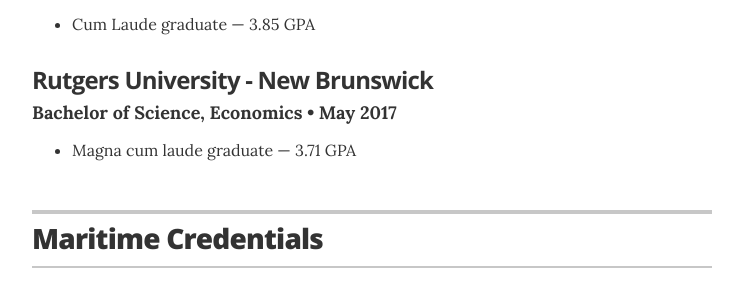
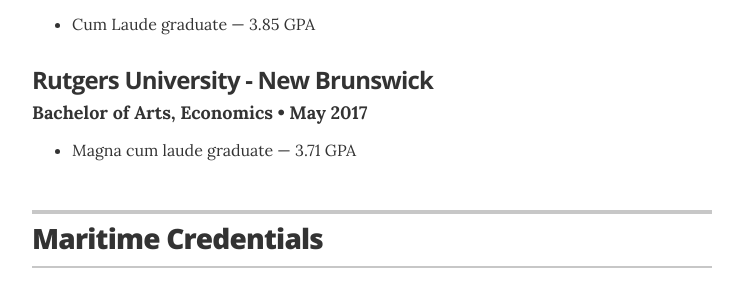
Before and after one commit to mmandina/mmandina.github.io, a Jekyll site: the page built from index.html, in a window 1280 px wide and 900 px high, scrolled down 2134 px. Shown: the part 159-451 px from the top of the window, without its empty margins (268-1011 px from the left). Built offline with Jekyll 4.4.1, drawn with Linux system fonts in a browser that asks for light colours.

Commit message:
Typo fix

```diff
--- a/_data/education.yml
+++ b/_data/education.yml
@@ -6,7 +6,7 @@
     - award:  Cum Laude graduate &mdash; 3.85 GPA
 
 
-- degree: Bachelor of Science, Economics
+- degree: Bachelor of Arts, Economics
   uni: Rutgers University - New Brunswick
   year: May 2017
   awards:
```
